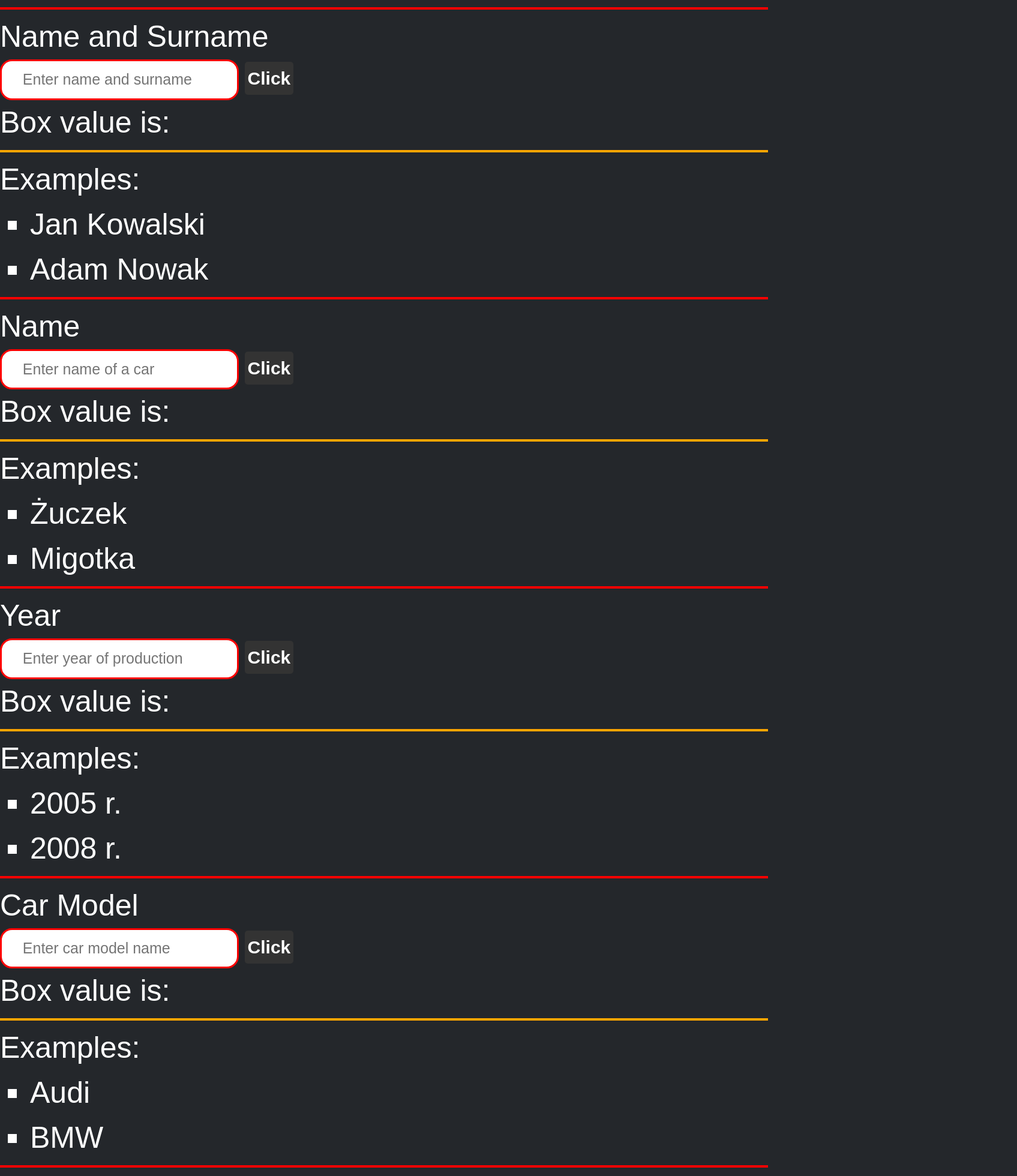
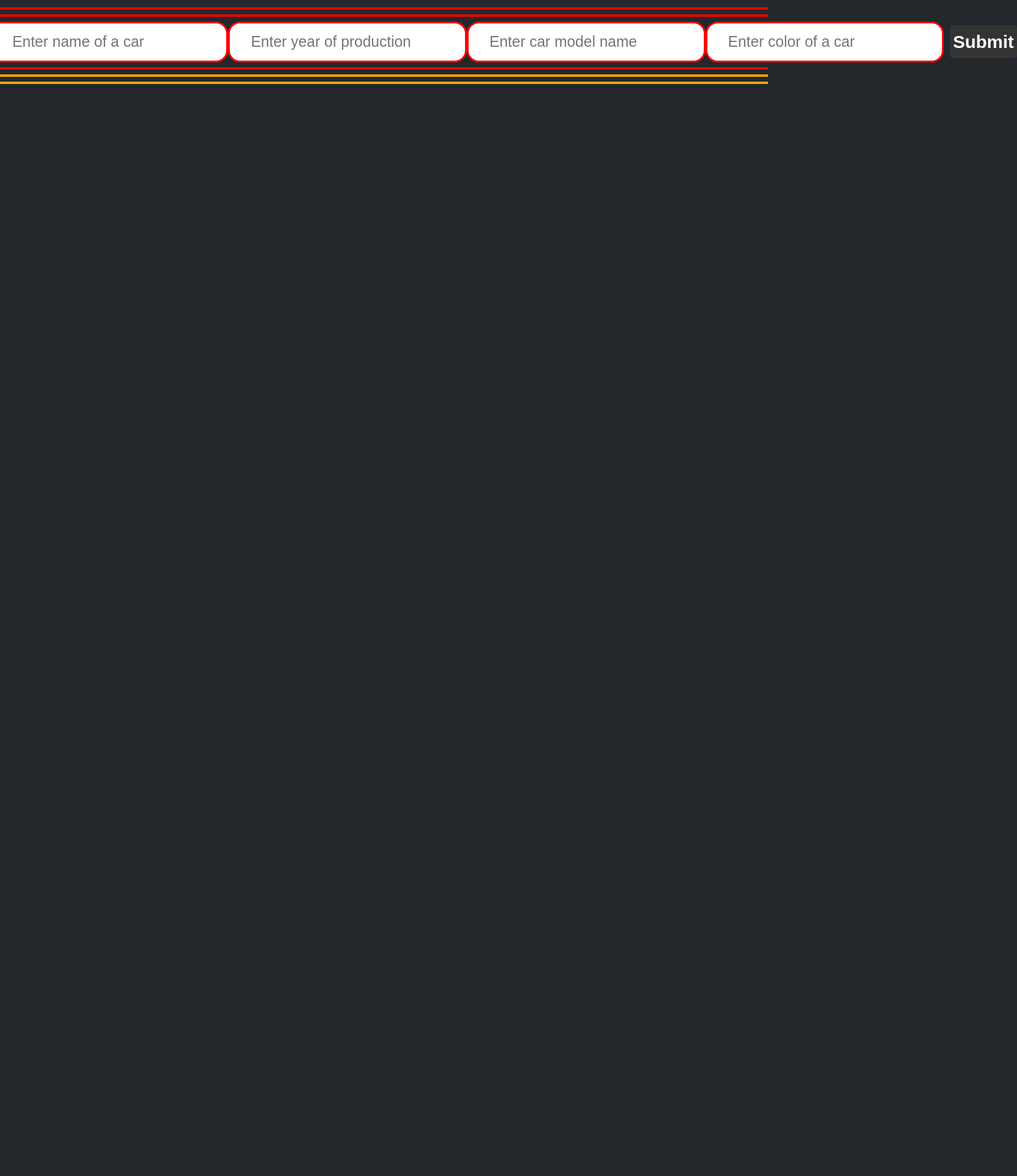
Before and after one commit to ShadowAlwer/Angular_Sandbox, an Angular app: page /cars in a window 1280 px wide. Shown: the part 140-2100 px from the top of the page at 60% size, 1695 px wide, since content can reach past the window. After the commit the page ends 800 px from the top, so only its background shows below. Built offline with nearby package versions, Linux system fonts and the light colour scheme.

Commit message:
CARS - FIX

```diff
--- a/src/app/cars/cars.component.html
+++ b/src/app/cars/cars.component.html
@@ -1,68 +1,25 @@
 <h1 class="h1">CARS LIST</h1>
 <hr class="hr">
 
-<div>
-    <h2 class="h2">Name and Surname</h2>
-    <input #box1 class="input" type="text" placeholder="Enter name and surname" name="display" [(ngModel)]=" i1">
-    <button class="button" (click)="getOwner(box1.value)">Click</button>
-    <p class="p1"> Box value is: {{ displayOwner }} </p>
-    <hr class="hr2">
-    <ul>
-        <p class="p1">Examples:</p>
-        <li class="li">Jan Kowalski</li>
-        <Li class="li">Adam Nowak</Li>
-    </ul>
+<hr class="hr">
+<div class="flex-row-center">
+    <input #box1 class="input" type="text" placeholder="Enter name and surname" name="display" [(ngModel)]="enterOwner">
+    <input #box2 class="input" type="text" placeholder="Enter name of a car" name="display" [(ngModel)]="enterName">
+    <input #box3 class="input" type="text" placeholder="Enter year of production" name="display" [(ngModel)]="enterYear">
+    <input #box4 class="input" type="text" placeholder="Enter car model name" name="display" [(ngModel)]="enterModel">
+    <input #box5 class="input" type="text" placeholder="Enter color of a car" name="display" [(ngModel)]="enterColor">
+    <button class="button" (click)="submit()">Submit</button>
 </div>
 <hr class="hr">
+
+<hr class="hr2">
 <div>
-    <h2 class="h2">Name</h2>
-    <input #box2 class="input" type="text" placeholder="Enter name of a car" name="display" [(ngModel)]="i2">
-    <button class="button" (click)="getName(box2.value)">Click</button>
-    <p class="p1"> Box value is: {{ displayName }} </p>
-    <hr class="hr2">
-    <ul>
-        <p class="p1">Examples:</p>
-        <li class="li">Żuczek</li>
-        <Li class="li">Migotka</Li>
-    </ul>
+    <div *ngFor="let car of cars">
+        <span>{{car.enterOwner}}</span>
+        <span>{{car.enterName}}</span>
+        <span>{{car.enterYear}}</span>
+        <span>{{car.enterModel}}</span>
+        <span>{{enterColor}}</span>
+    </div>
 </div>
-<hr class="hr">
-<div >
-    <h2 class="h2">Year</h2>
-    <input #box3 class="input" type="text" placeholder="Enter year of production" name="display" [(ngModel)]="i3">
-    <button class="button" (click)="getYear(box3.value)">Click</button>
-    <p class="p1"> Box value is: {{ displayYear }} </p>
-    <hr class="hr2">
-    <ul>
-        <p class="p1">Examples:</p>
-        <li class="li">2005 r.</li>
-        <Li class="li">2008 r.</Li>
-    </ul>
-</div>
-<hr class="hr">
-<div>
-    <h2 class="h2">Car Model</h2>
-    <input #box4 class="input" type="text" placeholder="Enter car model name" name="display" [(ngModel)]="i4">
-    <button class="button" (click)="getModel(box4.value)">Click</button>
-    <p class="p1"> Box value is: {{ displayModel }} </p>
-    <hr class="hr2">
-    <ul>
-        <p class="p1">Examples:</p>
-        <li class="li">Audi</li>
-        <Li class="li">BMW</Li>
-    </ul>
-</div>
-<hr class="hr">
-<div>
-    <h2 class="h2">Color</h2>
-    <input #box5 class="input" type="text" placeholder="Enter color of a car" name="display" [(ngModel)]="i5">
-    <button class="button" (click)="getColor(box5.value)">Click</button>
-    <p class="p1"> Box value is: {{ displayColor }} </p>
-    <hr class="hr2">
-    <ul>
-        <p class="p1">Examples:</p>
-        <li class="li">Black</li>
-        <Li class="li">Orange</Li>
-    </ul>
-</div>
-<hr class="hr">
+<hr class="hr2">
--- a/src/app/cars/cars.component.scss
+++ b/src/app/cars/cars.component.scss
@@ -53,11 +53,3 @@
     font-size: 30px;
     margin-left: 10px;
 }
-
-.li{
-    text-align: left;
-    font-size: 50px;
-    color: white;
-    margin-left: 50px;
-    list-style-type: square
-}
--- a/src/app/cars/cars.component.ts
+++ b/src/app/cars/cars.component.ts
@@ -13,40 +13,32 @@ export class CarsComponent {
   public enterModel: string = '';
   public enterColor: string = '';
 
-  displayOwner = '';
-  displayName = '';
-  displayYear = '';
-  displayModel = '';
-  displayColor = '';
+  public cars: Car[] = [
+    {
+      Owner: 'Jan Kowalski',
+      Name: 'Buka',
+      Year: '1989 r.',
+      Model: 'Audi',
+      Color: 'red'
+    },
+    {
+      Owner: 'Adam Nowak',
+      Name: 'Mumin',
+      Year: '1973 r.',
+      Model: 'BMW',
+      Color: 'black'
+    },
+  ]
 
-  i1 = [this.enterOwner];
-  i2 = [this.enterName];
-  i3 = [this.enterYear];
-  i4 = [this.enterModel];
-  i5 = [this.enterColor];
+  submit() {
+    const newCar = {
+      Owner: this.enterOwner,
+      Name: this.enterName,
+      Year: this.enterYear,
+      Model: this.enterModel,
+      Color: this.enterColor,
+    }
 
-  getOwner(val: string){
-    console.warn(val)
-    this.displayOwner = val;
-  }
-
-  getName(val: string){
-    console.warn(val)
-    this.displayName = val;
-  }
-
-  getYear(val: string){
-    console.warn(val)
-    this.displayYear = val;
-  }
-
-  getModel(val: string){
-    console.warn(val)
-    this.displayModel = val;
-  }
-
-  getColor(val: string){
-    console.warn(val)
-    this.displayColor = val;
+    this.cars.push(newCar);
   }
 }
```
